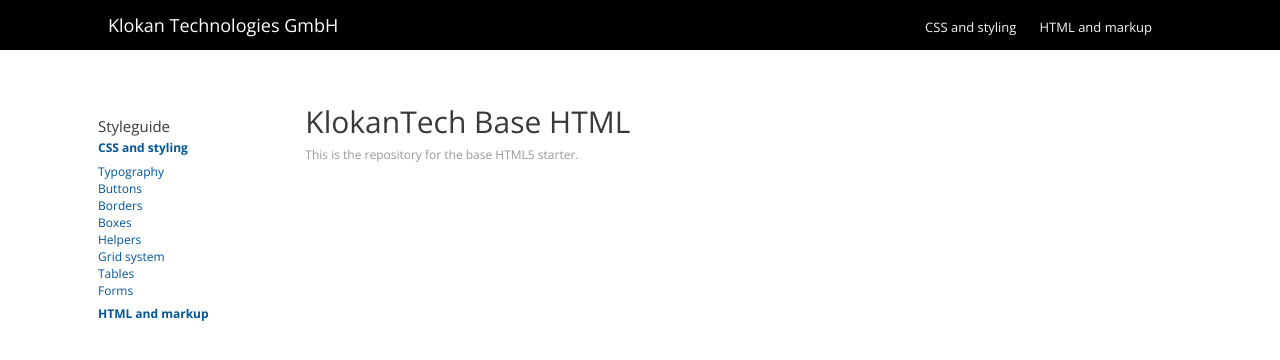
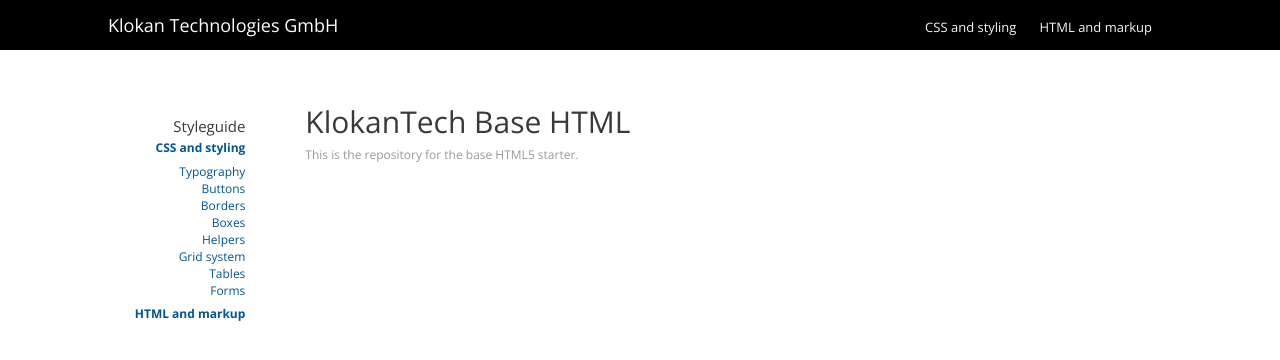
Before and after one commit to klokantech/styles, a Jekyll site: the page built from html5.html, in a window 1280 px wide. Shown: the top 360 px of the page. Built offline with Jekyll 4.4.1, drawn with Linux system fonts in a browser that asks for light colours.

Commit message:
floating

```diff
--- a/_layouts/default.html
+++ b/_layouts/default.html
@@ -42,8 +42,13 @@
     </div>
     <div class="container main">
       <div class="row">
+        <!-- content -->
+        <div class="col10 flip">
+          {{ content }}
+        </div>
+        <!-- end content -->
         <!-- nav-left -->
-        <div class="col2" style="padding-top: 60px;">
+        <div class="col2 flip text-right" style="padding-top: 60px;">
           <h4>Styleguide</h4>
           <h5 class="b"><a href="/styles/">CSS and styling</a></h5>
           <a href="/styles/#typography">Typography</a><br>
@@ -57,11 +62,6 @@
           <h5 class="b"><a href="/styles/html5">HTML and markup</a></h5>
         </div>
         <!-- end nav-left  -->
-        <!-- content -->
-        <div class="col10">
-          {{ content }}
-        </div>
-        <!-- end content -->
       </div>
     </div>
   </body>
--- a/_sass/_base.scss
+++ b/_sass/_base.scss
@@ -57,28 +57,11 @@
   content: "";
 }
 
-.clearfix:after {
-  clear: both;
-}
-
-.hidden{
-  display: none;
-}
-
-.center{
-  text-align: center;
-}
-
-.clip{
-  overflow: hidden;
-}
-.contain{
-  position: relative;
-}
-
-.circle{
-  border-radius: 50%;
-}
+.clearfix:after {clear: both;}
+.hidden{display: none;}
+.clip{overflow: hidden;}
+.contain{position: relative;}
+.circle{border-radius: 50%;}
 
 .round{
   -webkit-border-radius: $radius-all;
@@ -109,3 +92,9 @@
   -moz-border-radius-bottomleft: $radius-bottom-left;
   border-top-bottom-radius: $radius-bottom-left;
 }
+
+.float-left{float: left;}
+.float-right{float: right;}
+.text-left{text-align: left;}
+.text-right{text-align: right;}
+.center, .text-center{text-align: center;}
```
